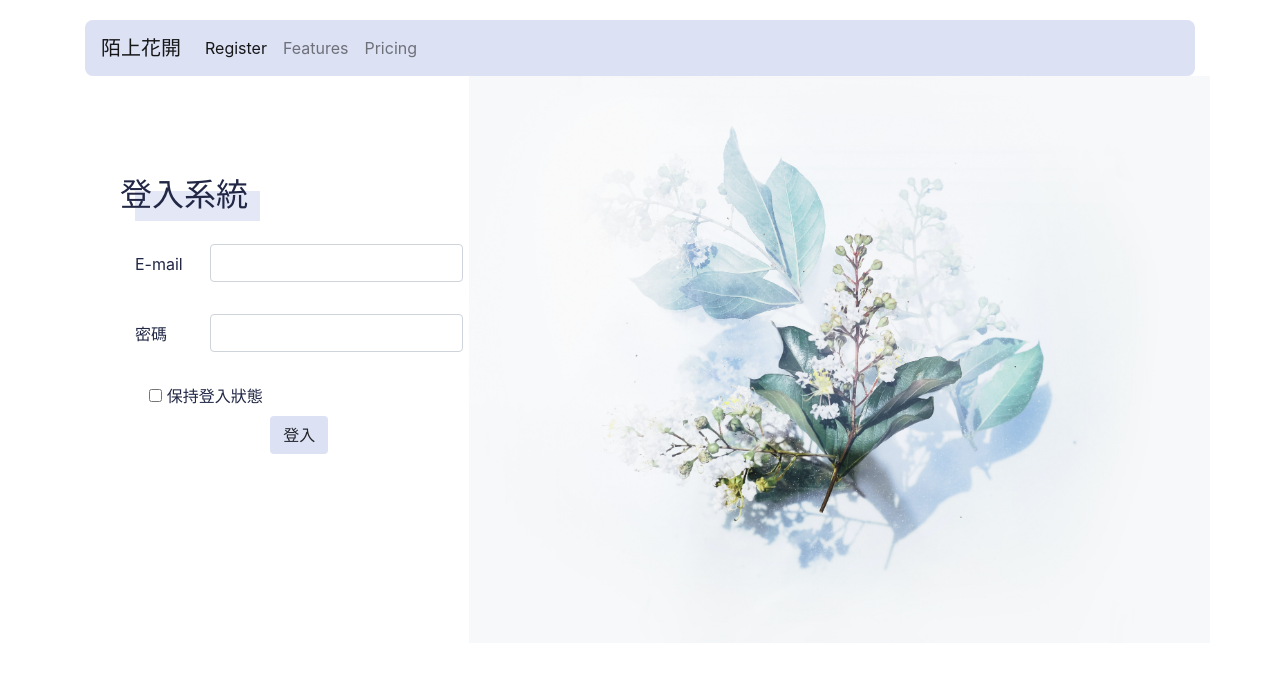
After one commit to anthea-wu/FlaskImply_Login, a Flask app: page /login in a window 1280 px wide. The commit adds this page. Shown: the top 682 px of the page. Run offline with Flask 2, Linux system fonts and the light colour scheme; some libraries are stand-ins or nearby versions.

Commit message:
完成使用者登入功能03
解決問題2

```diff
--- a/config.py
+++ b/config.py
@@ -12,3 +12,5 @@ class Config:
     MAIL_USE_TLS = True
     MAIL_USERNAME = os.environ.get('MAIL_USERNAME')
     MAIL_PASSWORD = os.environ.get('MAIL_PASSWORD')
+
+    SESSION_PROTECTION = 'strong'
--- a/member/setting/form.py
+++ b/member/setting/form.py
@@ -1,8 +1,9 @@
 from flask_wtf import FlaskForm as Form
-from wtforms import StringField, SubmitField, validators, PasswordField, ValidationError
+from wtforms import StringField, SubmitField, validators, PasswordField, ValidationError, BooleanField
 from wtforms.fields.html5 import EmailField
 from member.setting.model import UserRegister
 
+# 註冊
 class FormRegister(Form):
     username = StringField('帳號', validators=[
         validators.DataRequired(),
@@ -30,3 +31,20 @@ class FormRegister(Form):
     def validate_username(self, field):
         if UserRegister.query.filter_by(username=field.data).first():
             raise ValidationError('帳號已被註冊 :-<')
+
+
+# 登入
+class FormLogin(Form):
+    email = EmailField('E-mail', validators=[
+        validators.DataRequired(),
+        validators.Length(10,50),
+        validators.Email()
+    ])
+
+    password = PasswordField('密碼', validators=[
+        validators.DataRequired()
+    ])
+
+    remember_me = BooleanField('保持登入狀態')
+
+    submit = SubmitField('登入')
--- a/member/setting/model.py
+++ b/member/setting/model.py
@@ -19,9 +19,6 @@ class UserRegister(db.Model):
     def password(self, password):
         self.password_hash = bcrypt.generate_password_hash(password).decode('utf8')
 
-    def check_password(self, password):
-        return bcrypt.check_password_hash(self.password_hash, password)
-
     def create_confirm_token(self, expires_in=3600):
         s = TimedJSONWebSignatureSerializer(current_app.config['SECRET_KEY'], expires_in=expires_in)
         return s.dumps({'userID': self.id})
@@ -36,6 +33,9 @@ class UserRegister(db.Model):
             return False
         return data
 
+    def check_password(self, password):
+        return bcrypt.check_password_hash(self.password_hash, password)
+
     def __repr__(self):
         return '帳號：{} email：{}'.format(self.username, self.email)
 
--- a/member/setting/view.py
+++ b/member/setting/view.py
@@ -1,11 +1,12 @@
 from member import app, db
-from flask import render_template, flash
+from flask import render_template, flash, redirect, url_for, request
 from member.setting.model import UserRegister
-from member.setting.form import FormRegister
+from member.setting.form import FormRegister, FormLogin
 from member.sendemail import send_mail
+from flask_login import login_manager
 
 
-@app.route('/', methods=['GET', 'POST'])
+@app.route('/register', methods=['GET', 'POST'])
 def register():
     form = FormRegister()
     if form.validate_on_submit():
@@ -46,3 +47,18 @@ def user_confirm(token):
         return render_template('register/successT.html')
     else:
         return render_template('register/failT.html')
+
+
+@app.route('/login', methods=['GET', 'POST'])
+def login():
+    form = FormLogin()
+    if form.validate_on_submit():
+        user = UserRegister.query.filter_by(email=form.email.data).first()
+        if user:
+            if user.check_password(form.password.data):
+                return '歡迎登入'
+            else:
+                flash('錯誤的E-mail或密碼')
+        else:
+            flash('錯誤的E-mail或密碼')
+    return render_template('login/login.html', form=form)
--- a/member/templates/base.html
+++ b/member/templates/base.html
@@ -31,7 +31,7 @@
 <body>
   <div class="container">
     <nav class="navbar navbar-expand-lg navbar-light">
-      <a class="navbar-brand" href="#">陌上花開</a>
+      <a class="navbar-brand" href="{{ url_for('login') }}">陌上花開</a>
       <button class="navbar-toggler" type="button" data-toggle="collapse" data-target="#navbarNav"
         aria-controls="navbarNav" aria-expanded="false" aria-label="Toggle navigation">
         <span class="navbar-toggler-icon"></span>
--- /dev/null
+++ b/member/templates/login/login.html
@@ -0,0 +1,111 @@
+{%extends 'base.html'%}
+{%import 'bootstrap/wtf.html' as wtf%}
+
+
+{%block totle%}登入頁面{%endblock totle%}
+
+
+{%block head%}
+{{super()}}
+<style>
+    .register {
+        padding-left: 50px;
+        position: relative;
+        color: #212745;
+    }
+
+    .left {
+        margin-top: 100px;
+    }
+
+    h2 {
+        margin-bottom: 30px;
+    }
+
+    h2::before {
+        content: '';
+        display: block;
+        width: 125px;
+        height: 30px;
+        background-color: #DCE1F4;
+        opacity: 0.8;
+        position: absolute;
+        left: 65px;
+        top: 115px;
+        z-index: -1;
+    }
+
+    form {
+        display: flex;
+        flex-direction: row;
+        flex-wrap: wrap;
+        justify-content: center;
+        margin: 0;
+    }
+
+    /*每一個欄位名稱+輸入格*/
+    .form-group, .checkbox {
+        display: flex;
+        flex-direction: row;
+    }
+
+    /*每一個欄位名稱*/
+    .control-label {
+        width: 100px;
+        height: 38px;
+        margin-top: 8px;
+    }
+
+    .checkbox {
+        width: 300px;
+        display: flex;
+        align-items: center;
+    }
+
+    /*提交表單的按鈕*/
+    form .btn-default {
+        background-color: #DCE1F4;
+    }
+
+    .registerFlower {
+        width: 65%;
+        position: absolute;
+        right: 0;
+        top: 0;
+        z-index: -2;
+    }
+
+    /*提示字元*/
+    .help-block {
+        position: absolute;
+        right: -120px;
+        margin-top: 8px;
+    }
+    .help-block::before {
+        content: '';
+        display: block;
+        width: 120px;
+        height: 15px;
+        background-color: #DCE1F4;
+        opacity: 0.8;
+        position: absolute;
+        left: 10px;
+        top: 10px;
+        z-index: -1;
+    }
+</style>
+{%endblock head%}
+
+
+{%block content%}
+<div class="container register">
+    <div class="left">
+        <h2>登入系統</h2>
+        <div class="form col-md-4">
+            {{ wtf.quick_form(form) }}
+        </div>
+    </div>
+    <img src="{{ url_for('static', filename='image/register.jpg') }}" class="registerFlower">
+</div>
+
+{%endblock content%}
```
Also changed, not shown: member/__init__.py (+10 -0 lines), README.md.
